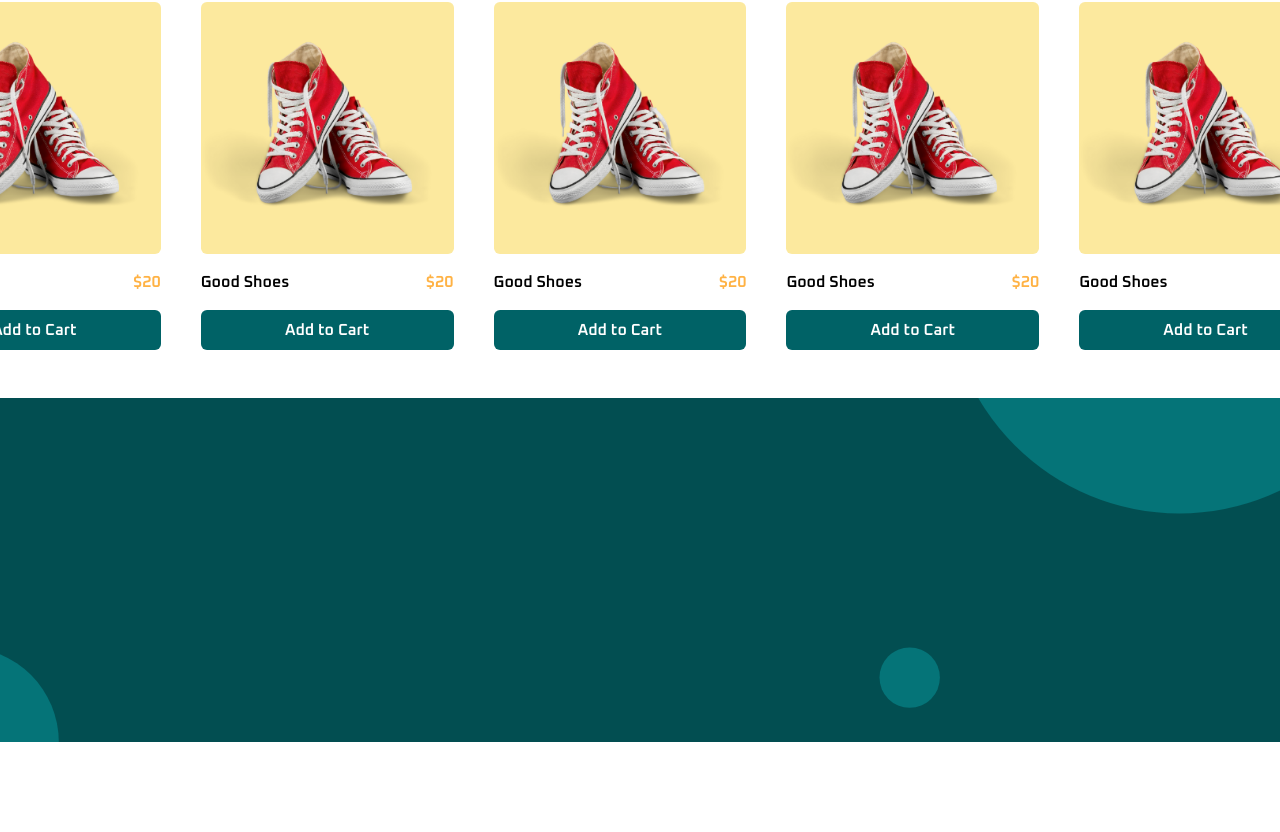
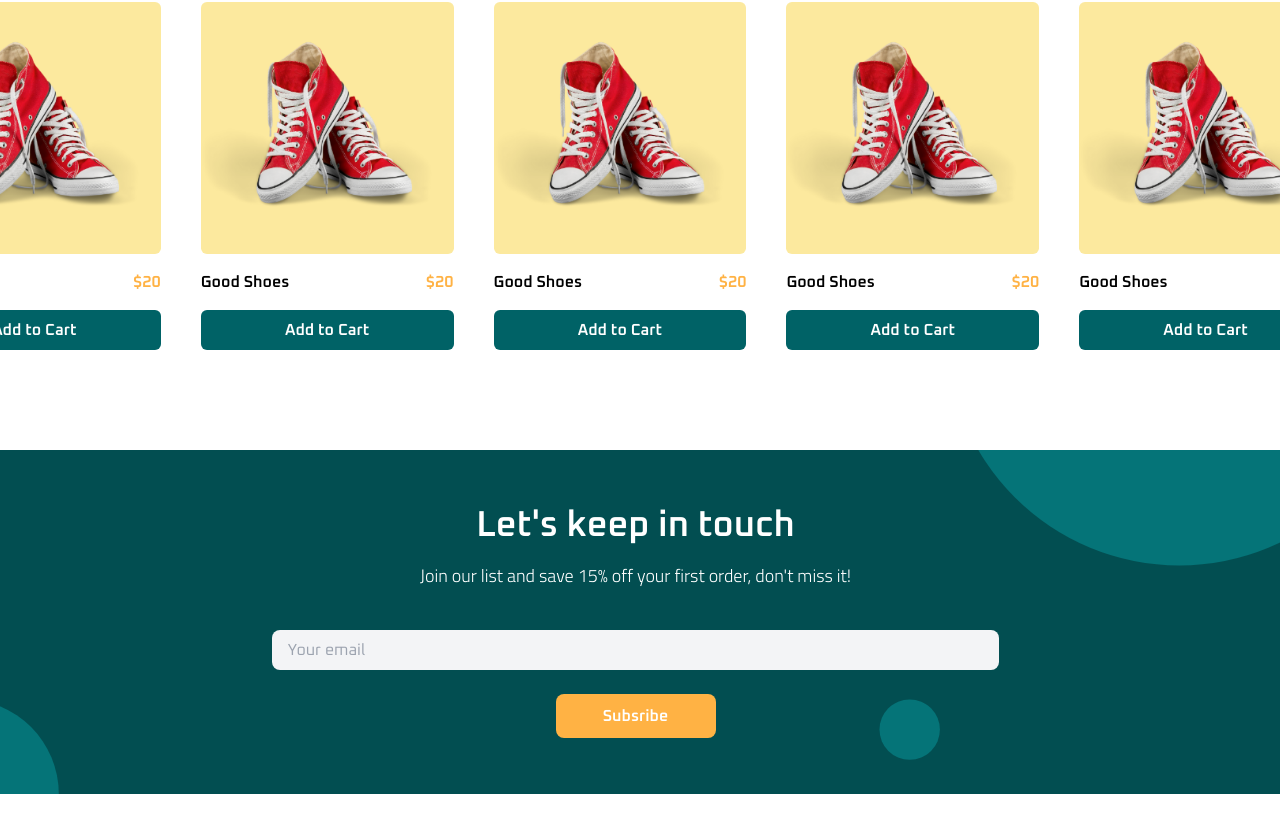
Before and after one commit to mrizkiaiman/ShonenPlays-ReactJS-ecommerce, a React (Create React App) app: page /home in a window 1280 px wide. Shown: the part 3816-4648 px from the top of the page. Built offline with nearby package versions, Linux system fonts and the light colour scheme.

Commit message:
Implement newsletter section in home page

```diff
--- a/src/components/parts/Button/index.js
+++ b/src/components/parts/Button/index.js
@@ -1,12 +1,12 @@
 import React from 'react'
 
-export default function Button({title, className, onSubmit, icon}) {
+export default function Button({title, customStyle, onSubmit, icon}) {
   return (
     <button
       onClick={onSubmit ? () => onSubmit() : null}
       className={
-        className
-          ? className
+        customStyle
+          ? customStyle
           : `flex justify-center items-center border border-gray-300 w-full
           px-4 py-3 mt-6 font-semibold text-black bg-white rounded-lg`
       }>
--- /dev/null
+++ b/src/components/parts/TextInput/index.js
@@ -0,0 +1,14 @@
+import React from 'react'
+
+const TextInput = ({customStyle, ...props}) => {
+  return (
+    <input
+      {...props}
+      className={`border-transparent bg-gray-100 focus:border-gray-500
+      focus:bg-white focus:ring-2 transition duration-500 ease-in-out
+        px-4 py-2 rounded-lg ${customStyle}`}
+    />
+  )
+}
+
+export default TextInput
--- a/src/components/parts/index.js
+++ b/src/components/parts/index.js
@@ -3,3 +3,4 @@ export {default as Line} from './Line'
 export {default as Navbar} from './Navbar'
 export {default as Carousel} from './Carousel'
 export {default as Glider} from './Glider'
+export {default as TextInput} from './TextInput'
--- a/src/pages/main/Home/styles.scss
+++ b/src/pages/main/Home/Home.module.scss
@@ -1,4 +1,4 @@
-.homeContainer {
+.container {
   background: #fff;
   display: flex;
   flex-direction: column;
@@ -10,7 +10,7 @@
     margin: 0 250px;
   }
 
-  @media (min-width: 1620px) {
+  @media (max-width: 1620px) {
     margin: 0 90px;
   }
 }
--- a/src/pages/main/Home/components/Newsletter/Newsletter.module.scss
+++ b/src/pages/main/Home/components/Newsletter/Newsletter.module.scss
@@ -5,4 +5,11 @@
   border-radius: 6px;
   margin-bottom: 200px;
   background-image: url('../../../../../assets/newsletter.png');
+  margin-top: 100px;
+
+  @apply flex flex-col justify-center items-center;
+
+  @media (min-width: 1820px) {
+    width: 1500px;
+  }
 }
--- a/src/pages/main/Home/components/Newsletter/index.js
+++ b/src/pages/main/Home/components/Newsletter/index.js
@@ -1,10 +1,34 @@
-import React from 'react'
+import React, {useState} from 'react'
 import {container} from './Newsletter.module.scss'
+//Components
+import {TextInput, Button} from '../../../../../components/parts'
 
 const Newsletter = () => {
+  const [email, setEmail] = useState('')
+
   return (
     <div className={container}>
-      <p>asd</p>
+      <div className="flex flex-col justify-center items-center mb-10">
+        <p className="text-white text-4xl font-bold mb-4">
+          Let's keep in touch
+        </p>
+        <p className="text-white text-lg font-light font-titillium">
+          Join our list and save 15% off your first order, don't miss it!
+        </p>
+      </div>
+      <div className="flex flex-col justify-center items-center w-full">
+        <TextInput
+          value={email}
+          onChange={(v) => setEmail(v)}
+          customStyle="w-6/12"
+          placeholder="Your email"
+        />
+        <Button
+          title="Subsribe"
+          customStyle="flex justify-center items-center w-40 h-11 mt-6
+        font-semibold text-white bg-orange rounded-lg"
+        />
+      </div>
     </div>
   )
 }
--- a/src/pages/main/Home/index.js
+++ b/src/pages/main/Home/index.js
@@ -1,5 +1,5 @@
 import React from 'react'
-import './styles.scss'
+import {container} from './Home.module.scss'
 //Components
 import {Parts} from '../../../components'
 import {Features, Trending, Partners, Promos, Newsletter} from './components'
@@ -8,7 +8,7 @@ export default function Home() {
   const {Navbar, Carousel, Glider} = Parts
   return (
     <>
-      <div className="homeContainer">
+      <div className={container}>
         <div>
           <Navbar />
           <Carousel />
```
